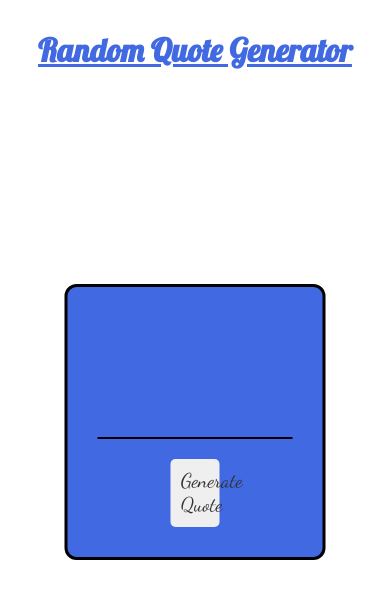
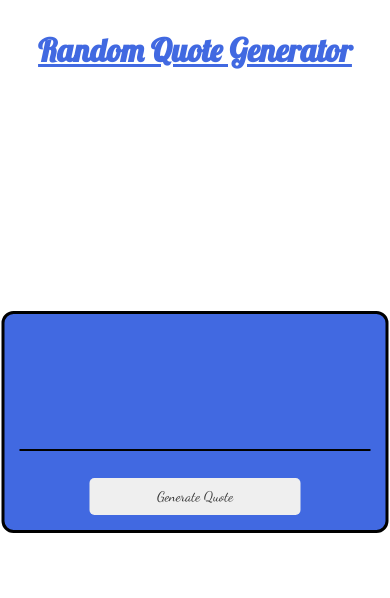
Before and after one commit to Macdavid28/Quote-Generator, a React (Create React App) app: page / in a window 390 px wide. Shown: the top 598 px of the page. Built offline with nearby package versions, Linux system fonts and the light colour scheme; no server answers.

Commit message:
add responsiveness

```diff
--- a/src/quote.css
+++ b/src/quote.css
@@ -6,6 +6,7 @@ body {
   text-decoration: underline;
   padding: 30px;
   font-family: "Lobster";
+  /* position: fixed; */
 }
 .quote .house {
   width: 50%;
@@ -28,7 +29,7 @@ body {
   font-family: "Dancing Script", cursive;
   font-size: 30px;
   text-align: right;
-  padding-top: 20px;
+  padding-top: 15px;
   color: white;
 }
 .btn {
@@ -44,3 +45,111 @@ body {
 .par {
   border: 1px solid black;
 }
+
+/* Base styles */
+body {
+  background-color: #fff;
+}
+
+.title {
+  color: royalblue;
+  text-decoration: underline;
+  padding: 30px;
+  font-family: "Lobster";
+}
+
+.quote .house {
+  width: 50%;
+  border-radius: 12px;
+  border: 3px solid black;
+  position: absolute;
+  background-color: royalblue;
+  top: 50%;
+  left: 50%;
+  transform: translate(-50%, -50%);
+  padding: 30px;
+}
+
+.house .content {
+  font-family: "Lobster";
+  font-style: normal;
+  color: black;
+  font-weight: 400;
+}
+
+.author {
+  font-family: "Dancing Script", cursive;
+  font-size: 30px;
+  text-align: right;
+  padding-top: 20px;
+  color: white;
+}
+
+.btn {
+  width: 25%;
+  padding: 10px;
+  margin: auto;
+  border: none;
+  font-family: "Dancing Script";
+  font-size: 20px;
+  border-radius: 5px;
+  /* margin-top: 10px; */
+  cursor: pointer;
+}
+
+.par {
+  border: 1px solid black;
+}
+
+/* Media query for smaller screens */
+@media screen and (max-width: 1024px) {
+  .quote .house {
+    width: 80%;
+    padding: 20px;
+    font-size: 30px;
+  }
+
+  .btn {
+    width: 40%;
+    font-size: 30px;
+  }
+}
+@media screen and (max-width: 768px) {
+  .quote .house {
+    width: 70%;
+    padding: 20px;
+  }
+
+  .btn {
+    width: 80%;
+    font-size: 16px;
+  }
+}
+
+/* Media query for even smaller screens */
+@media screen and (max-width: 480px) {
+  .quote .house {
+    width: 90%;
+    padding: 15px;
+  }
+
+  .btn {
+    width: 60%;
+    font-size: 14px;
+  }
+}
+
+@media screen and (max-width: 380px) {
+  .quote .house {
+    width: 85%;
+    padding: 10px;
+    top: 60%;
+    left: 60%;
+    transform: translate(-60%, -60%);
+  }
+
+  .btn {
+    width: 60%;
+    font-size: 14px;
+  }
+}
```
